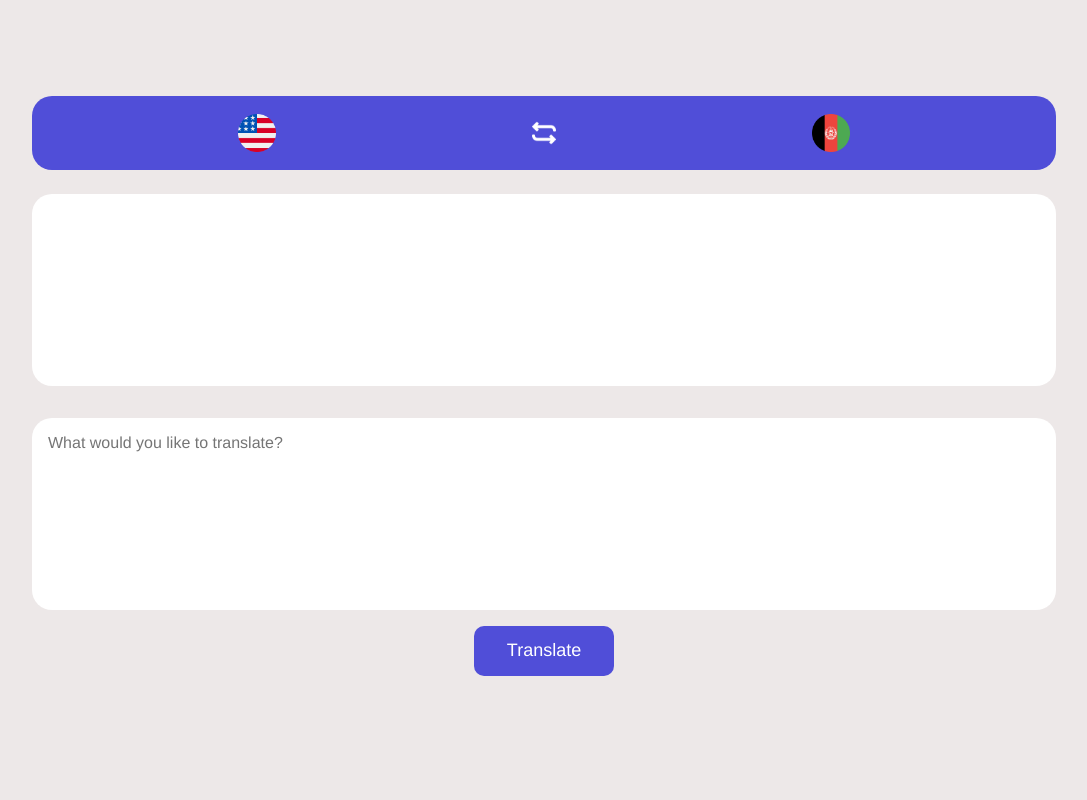
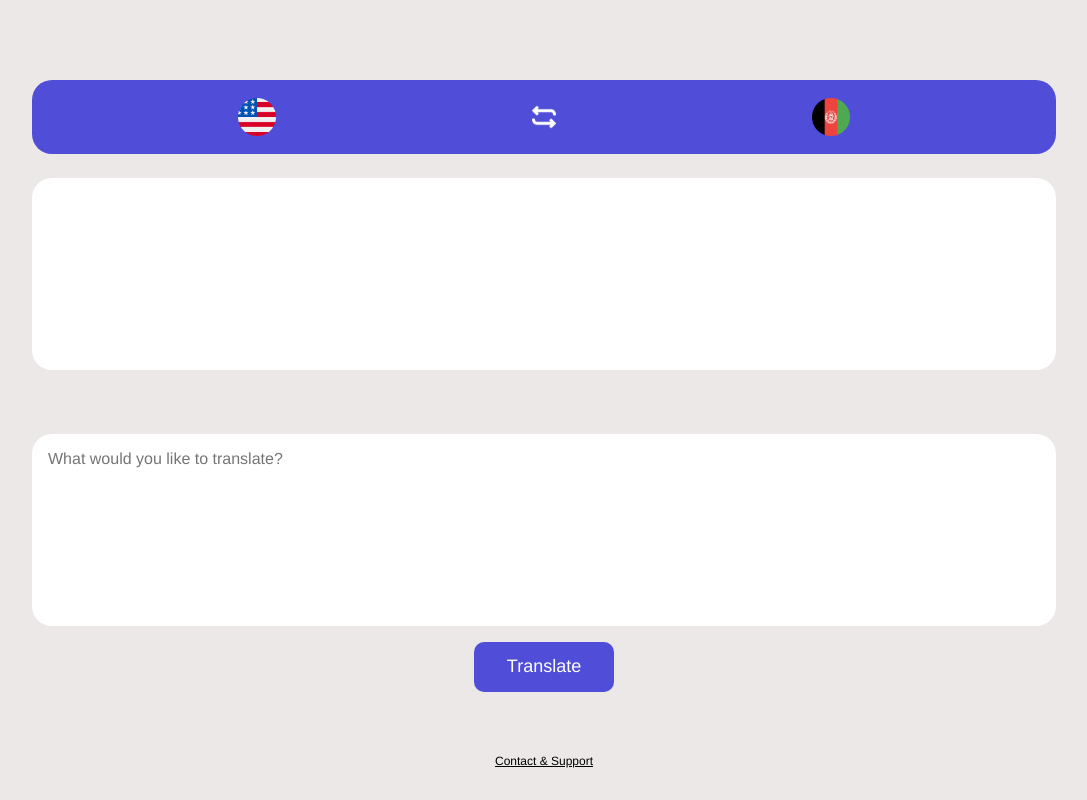
Before and after one commit to hiterharris/afghan-translator-next, a Next.js app: page / in a window 1280 px wide. Shown: the whole page, without its empty margins (96-1183 px from the left). Built offline with nearby package versions, Linux system fonts and the light colour scheme; no server answers.

Commit message:
add arabic to english-dari translation

```diff
--- a/src/components/Output.js
+++ b/src/components/Output.js
@@ -10,8 +10,9 @@ const Output = ({ response, loading, inputLanguage }) => {
 
   return (
     <div className='Output'>
-      <p className='output-text'>{!response && loading ? 'Translating...' : response}</p>
-      {response && inputLanguage === 'Dari' &&
+      <p className='output-text'>{!response && loading ? 'Translating...' : response[0]}</p>
+      <p className='output-text-dari'>{response[1]}</p>
+      {response &&
         <Image
           src={speech}
           alt='speaker icon'
--- a/src/components/TranslateText.js
+++ b/src/components/TranslateText.js
@@ -1,4 +1,4 @@
-import React, { useState, useEffect } from 'react';
+import React from 'react';
 import Languages from './Languages';
 import Input from './Input';
 import Output from './Output';
@@ -17,12 +17,6 @@ const TranslateText = () => {
         switched,
         setSwitched,
       } = useTranslate();
-      const [responseText, setResponseText] = useState('');
-
-      useEffect(() => {
-        setResponseText(response?.text);
-      }, [response]);
-
     return (
         <div className="TranslateText">
             <Languages
@@ -30,7 +24,7 @@ const TranslateText = () => {
               switched={switched}
               setSwitched={setSwitched}
             />
-            <Output response={response} responseText={responseText} loading={loading} inputLanguage={inputLanguage} />
+            <Output response={response} loading={loading} inputLanguage={inputLanguage} />
             <Input input={input} setInput={setInput} translate={translate} setLoading={setLoading} inputLanguage={inputLanguage} switched={switched} />
         </div>
     );
--- a/src/hooks/useTranslate.js
+++ b/src/hooks/useTranslate.js
@@ -28,7 +28,8 @@ const useTranslate = () => {
         })
             .then((response) => response.json())
             .then((data) => {
-                setResponse(data)
+                const split = data.split('%%')
+                setResponse(split)
             })
             .catch((err) => {
                 console.log(err.message);
--- a/src/pages/index.js
+++ b/src/pages/index.js
@@ -27,7 +27,7 @@ export default function Home() {
         </Script>
       <div className="App">
         <TranslateText />
-        {/* <p className="support-button" onClick={() => router.push('/support')}>Contact & Support</p> */}
+        <p className="support-button" onClick={() => router.push('/support')}>Contact & Support</p>
       </div>
     </>
   )
--- a/src/styles/App.css
+++ b/src/styles/App.css
@@ -36,6 +36,10 @@
   flex-direction: column;
 }
 
+label {
+  padding-bottom: 8px;
+}
+
 .ContactForm input, textarea {
   height: 36px;
   width: 60vw;
@@ -68,7 +72,19 @@ textarea {
   color: white;
   text-align: center;
   font-size: 18px;
-  text-decoration: underline;
+  padding: 8px 32px;
+  border: 1px solid white;
+  border-radius: 32px;
+}
+
+.submit-button:hover {
+  background: white;
+  border: none;
+  color: #504ED8;
+  text-align: center;
+  font-size: 18px;
+  padding: 8px 32px;
+  border-radius: 32px;
 }
 
 .back-button {
--- a/src/styles/Input.css
+++ b/src/styles/Input.css
@@ -4,6 +4,7 @@
     flex-direction: column;
     justify-content: center;
     align-items: center;
+    margin-top: 32px;
 }
 
 .input-textarea {
@@ -16,12 +17,17 @@
     border-radius: 20px;
     border: none;
     margin-bottom: 16px;
-    word-break: break-all;
+    word-break: normal;
     font-size: 16px;
     resize: none;
 }
 
+.right::placeholder {
+    font-size: 16px;
+}
+
 .right {
+    font-size: 16px;
     text-align: right;
     padding-right: 16px;;
     padding-left: 0;
--- a/src/styles/Output.css
+++ b/src/styles/Output.css
@@ -7,19 +7,24 @@
     border: none;
     background: white;
     margin-bottom: 32px;
-    text-align: left;
-    overflow: auto;
 }
 
 .output-text {
     font-size: 16px;
+    text-align: left;
+}
+
+.output-text-dari {
+    font-size: 24px;
+    padding-top: 16px;
+    text-align: right;
+    padding-right: 16px;
+
 }
 
 .speech {
+    float: left;
     margin-top: 8px;
-    /* position: absolute;
-    right: 6vh;
-    top: 48vh; */
     width: 24px;
     height: 24px;
 }
```
